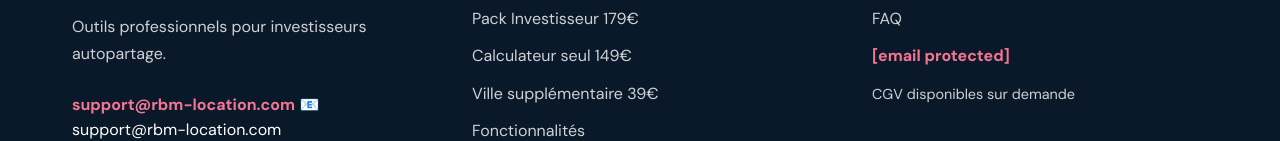
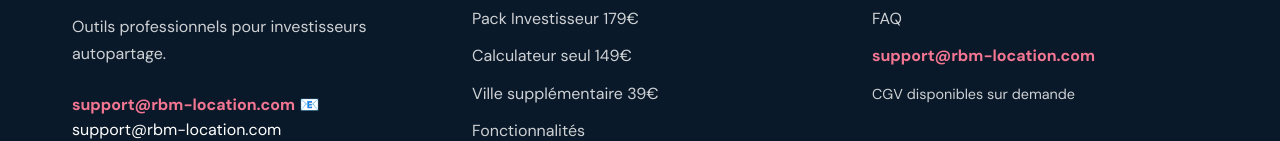
Before and after one commit to contact452/SITE-AUTOPARTAGE, a plain HTML site: page index.html in a window 1280 px wide. Shown: the part 8809-8950 px from the top of the page. Drawn offline with nearby package versions, Linux system fonts and the light colour scheme.

Commit message:
Update index.html

```diff
--- a/index.html
+++ b/index.html
@@ -1506,8 +1506,9 @@
                             </a>
                         </li>
                         <li style="margin-bottom: 0.75rem;">
-                            <a href="/cdn-cgi/l/email-protection#6e0d01001a0f0d1a2e1c0c0302010d0f1a07010040081c" style="color: var(--accent-light); text-decoration: none; font-weight: 600;">
-                                <span class="__cf_email__" data-cfemail="c3a0acadb7a2a0b783b1a1aeafaca0a2b7aaacadeda5b1">[email&#160;protected]</span>
+                            <span style="color: var(--accent-light); font-weight: 600;">support@rbm-location.com</span>
+
+
                             </a>
                         </li>
                         <li style="margin-bottom: 0.75rem;">
```
